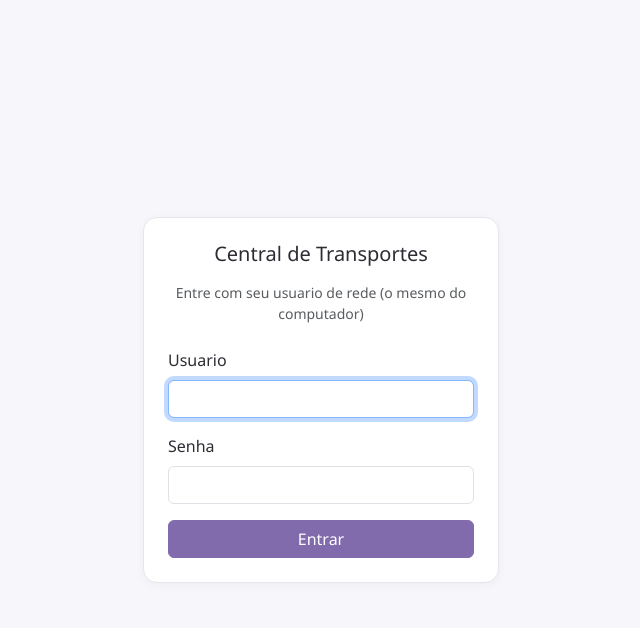
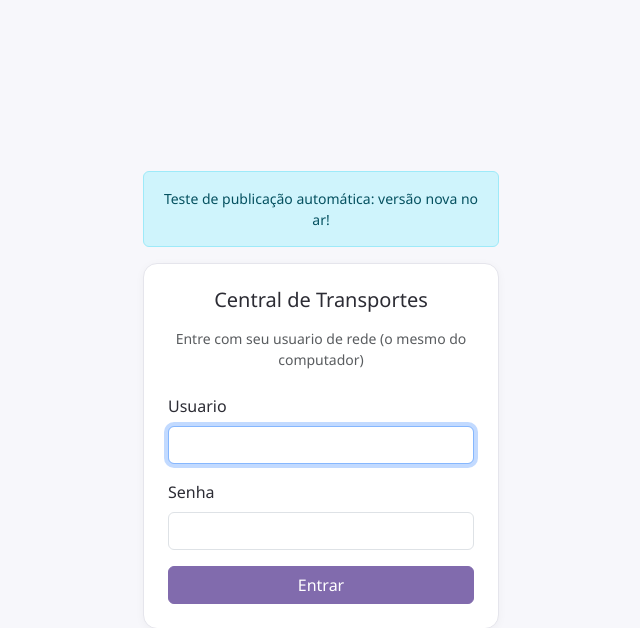
Before and after one commit to junioalvesdev/transporte, a Spring Boot app: page /login in a window 1280 px wide. Shown: the top 628 px of the page, without its empty margins (319-959 px from the left). Run offline with Spring Boot 4, Linux system fonts and the light colour scheme; some of the project's set-up classes (security, data sources, template engines, error pages and the like) are left out, and stand-ins take their place.

Commit message:
Aviso de teste na tela de login (publicacao automatica)
Co-Authored-By: Claude Opus 5.5 <noreply@anthropic.com>

```diff
--- a/src/main/resources/templates/login.html
+++ b/src/main/resources/templates/login.html
@@ -6,6 +6,11 @@
          e autentica no AD. Sem menu (ninguem esta logado ainda). -->
     <body class="d-flex align-items-center" style="min-height: 100vh;">
         <main class="container" style="max-width: 380px;">
+            <!-- aviso de teste da publicacao automatica (GitHub Actions -> Portainer) -->
+            <div class="alert alert-info small text-center" role="alert">
+                Teste de publicação automática: versão nova no ar!
+            </div>
+
             <div class="cartao cartao-busca">
                 <h1 class="h5 mb-3 text-center">Central de Transportes</h1>
                 <p class="text-muted small text-center mb-4">Entre com seu usuario de rede (o mesmo do computador)</p>
```
